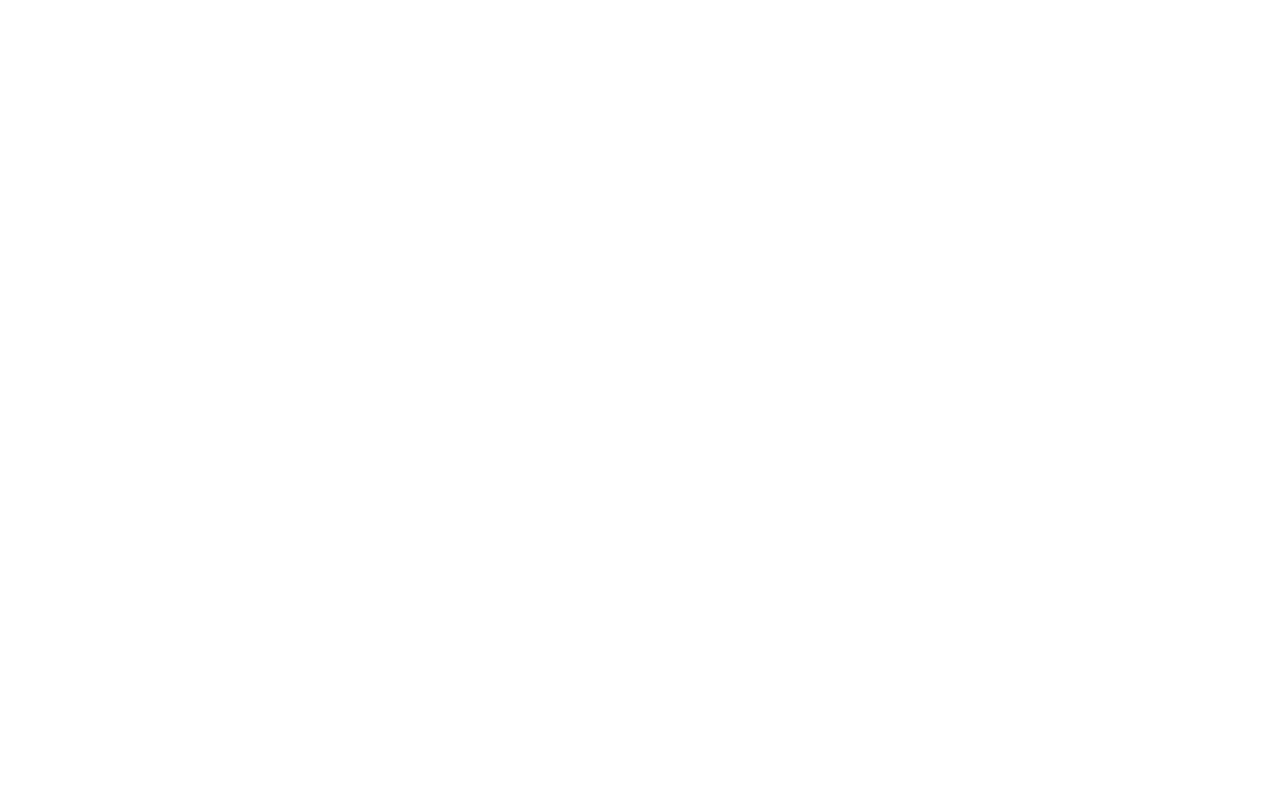
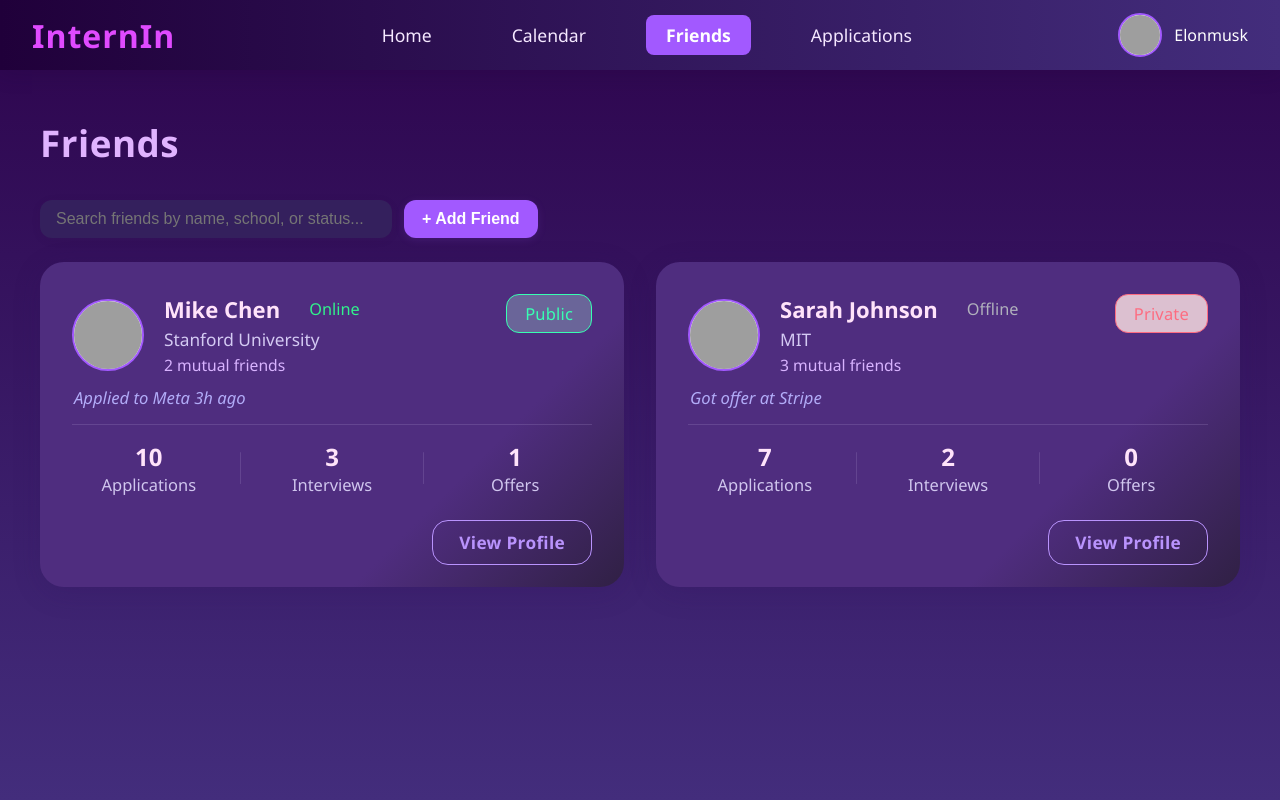
Before and after one commit to Mechamorph1903/Application-Tracker, a Flask app: page /friends in a window 1280 px wide. Before the commit the page is empty. Run offline with Flask 3, Linux system fonts and the light colour scheme; a user stored in the database is signed in; grey boxes are pictures that could not be loaded.

Commit message:
Shippes Friends Page

```diff
--- a/app/static/css/friends.css
+++ b/app/static/css/friends.css
@@ -0,0 +1,326 @@
+body {
+  margin: 0;
+  font-family: 'Segoe UI', 'Arial', sans-serif;
+  background: linear-gradient(to bottom, #2d044d 0%, #432d7c 100%);
+  color: #fff;
+  min-height: 100vh;
+}
+
+.navbar {
+  display: flex;
+  align-items: center;
+  justify-content: space-between;
+  background: linear-gradient(to right, #20003a 0%, #432d7c 100%);
+  padding: 0 32px;
+  height: 70px;
+  box-shadow: 0 4px 20px 0 rgba(30, 0, 51, 0.15);
+}
+
+.navbar-logo {
+  font-size: 2rem;
+  font-weight: bold;
+  color: #e04aff;
+  letter-spacing: 1px;
+}
+
+.navbar-links {
+  display: flex;
+  gap: 40px;
+}
+
+.navbar-links a {
+  color: #f5e8ff;
+  text-decoration: none;
+  font-size: 1.1rem;
+  padding: 8px 20px;
+  border-radius: 8px;
+  transition: background 0.2s;
+}
+
+.navbar-links a.active,
+.navbar-links a:hover {
+  background: #a259ff;
+  color: #fff;
+  font-weight: bold;
+}
+
+.navbar-user {
+  display: flex;
+  align-items: center;
+  gap: 12px;
+}
+
+.avatar {
+  width: 40px;
+  height: 40px;
+  border-radius: 50%;
+  border: 2px solid #a259ff;
+  object-fit: cover;
+  background: #fff;
+}
+
+.username {
+  font-size: 1rem;
+  font-weight: 500;
+}
+
+
+.friends-container {
+  max-width: 1200px;
+  margin: 48px auto 0 auto;
+  padding: 0 24px;
+}
+
+.page-title {
+  font-size: 2.3rem;
+  font-weight: bold;
+  margin-bottom: 32px;
+  letter-spacing: 0.5px;
+  color: #e0b3ff;
+  text-align: left;
+}
+
+.friends-grid {
+  display: grid;
+  grid-template-columns: repeat(auto-fit, minmax(380px, 1fr));
+  gap: 32px;
+}
+
+/* Card container */
+.friend-card {
+  background: linear-gradient(135deg, #4f2d7f 70%, #302044 100%);
+  border-radius: 24px;
+  box-shadow: 0 6px 28px rgba(46, 16, 87, 0.18);
+  padding: 32px 32px 22px 32px;
+  color: #fff;
+  position: relative;
+  display: flex;
+  flex-direction: column;
+  min-width: 340px;
+  transition: transform 0.18s, box-shadow 0.18s;
+}
+
+.friend-card:hover {
+  transform: translateY(-6px) scale(1.025);
+  box-shadow: 0 10px 40px 0 rgba(164, 89, 255, 0.14);
+}
+
+/* Header section: avatar + name + status + privacy badge */
+.friend-main {
+  display: flex;
+  align-items: center;
+  gap: 20px;
+  margin-bottom: 2px;
+}
+
+.friend-avatar {
+  width: 68px;
+  height: 68px;
+  border-radius: 50%;
+  border: 2.5px solid #a259ff;
+  background: #fff;
+  object-fit: cover;
+  flex-shrink: 0;
+}
+
+.friend-info {
+  display: flex;
+  flex-direction: column;
+  justify-content: flex-start;
+  flex: 1;
+  min-width: 0;
+  gap: 3px;
+}
+
+.friend-name-status {
+  display: flex;
+  align-items: center;
+  gap: 13px;
+}
+
+.friend-name {
+  font-size: 1.38rem;
+  font-weight: bold;
+  color: #ffe3fa;
+  margin-right: 4px;
+}
+
+.friend-status {
+  font-size: 1.02rem;
+  font-weight: 500;
+  border-radius: 8px;
+  padding: 2px 12px;
+  background: transparent;
+  color: #31f28c;
+}
+
+.friend-status.offline-dot {
+  color: #b0b0bc;
+}
+
+.friend-school {
+  font-size: 1.08rem;
+  color: #d4caf3;
+  margin-top: 1px;
+}
+
+.friend-mutual {
+  font-size: 0.98rem;
+  color: #d8b3ff;
+}
+
+.privacy-badge {
+  position: absolute;
+  top: 32px;
+  right: 32px;
+  padding: 7px 18px;
+  border-radius: 13px;
+  font-size: 1.03rem;
+  font-weight: 500;
+  background: #d1b3ff22;
+  color: #38ffb2;
+  border: 1.5px solid #38ffb2;
+  letter-spacing: 0.2px;
+  text-align: center;
+}
+.privacy-badge.public {
+  background: #b4ffdf44;
+  color: #38ffb2;
+  border-color: #38ffb2;
+}
+.privacy-badge.private {
+  background: #ffe5e5cc;
+  color: #fd6c81;
+  border-color: #fd6c81;
+}
+
+.friend-card:focus-within {
+  outline: 2.5px solid #b993fd;
+  outline-offset: 4px;
+  box-shadow: 0 0 0 4px #b993fd44;
+}
+
+/* Recent activity + faint separator */
+.friend-activity {
+  color: #b2acf8;
+  font-size: 1.04rem;
+  font-style: italic;
+  margin: 8px 0 0 2px;
+}
+
+.card-separator {
+  border: none;
+  border-top: 1.3px solid #a993ca3b;
+  margin: 15px 0 15px 0;
+}
+
+/* Stats row with faint vertical lines */
+.friend-stats-row {
+  display: flex;
+  justify-content: space-between;
+  align-items: center;
+  gap: 0;
+  margin-bottom: 16px;
+}
+
+.stat-block {
+  flex: 1 1 0;
+  text-align: center;
+}
+
+.stat-number {
+  font-size: 1.5rem;
+  font-weight: bold;
+  color: #ffe3fa;
+}
+
+.stat-label {
+  font-size: 1.03rem;
+  color: #d0c6ee;
+}
+
+.vertical-separator {
+  width: 1.5px;
+  height: 32px;
+  background: #a993ca3b;
+  margin: 0 14px;
+  border-radius: 1px;
+}
+
+/* View Profile Button */
+.profile-btn {
+  align-self: flex-end;
+  margin-top: 8px;
+  padding: 10px 26px;
+  background: transparent;
+  color: #b993fd;
+  border: 1.7px solid #b993fd;
+  border-radius: 16px;
+  font-size: 1.08rem;
+  font-weight: 600;
+  cursor: pointer;
+  transition: background 0.18s, color 0.18s;
+  letter-spacing: 0.3px;
+  transition: background 0.2s, color 0.2s, box-shadow 0.2s;
+  text-decoration: none; /* Removes underline */
+}
+
+.profile-btn:hover {
+  background: #b993fd;
+  color: #3b1366;
+  box-shadow: 0 0 8px 2px #b993fd44;
+}
+
+.profile-btn:focus {
+  outline: 2.5px solid #a259ff;
+  outline-offset: 2px;
+  box-shadow: 0 0 0 4px #a259ff44;
+}
+
+.friends-search-bar {
+  display: flex;
+  gap: 12px;
+  margin-bottom: 24px;
+}
+
+.friends-search-bar input[type="text"] {
+  width: 320px;
+  padding: 10px 16px;
+  border-radius: 12px;
+  border: none;
+  background: #34205d;
+  color: #fff;
+  font-size: 1rem;
+  outline: none;
+  box-shadow: 0 2px 10px rgba(50,20,60,0.08);
+}
+
+.add-friend-btn {
+  padding: 10px 18px;
+  border-radius: 12px;
+  border: none;
+  background: #a259ff;
+  color: #fff;
+  font-size: 1rem;
+  font-weight: 600;
+  cursor: pointer;
+  transition: background 0.18s, box-shadow 0.18s;
+  box-shadow: 0 2px 10px rgba(162,89,255,0.12);
+}
+
+.add-friend-btn:hover {
+  background: #823ee5;
+}
+
+
+@media (max-width: 900px) {
+  .friends-grid {
+    grid-template-columns: 1fr;
+    gap: 22px;
+  }
+  .friend-card {
+    margin: 0 auto;
+    width: 97%;
+    min-width: unset;
+  }
+}
--- a/app/templates/friends.html
+++ b/app/templates/friends.html
@@ -1 +1,124 @@
-	<!-- friends page - implement your own UI here -->
+<!DOCTYPE html>
+<html lang="en">
+<head>
+  <meta charset="UTF-8" />
+  <meta name="viewport" content="width=device-width, initial-scale=1.0"/>
+  <title>Friends | InternIn</title>
+  <link rel="stylesheet" href="../static/css/friends.css">
+</head>
+
+<script>
+  document.getElementById('friend-search').addEventListener('input', function(e) {
+    let filter = e.target.value.toLowerCase();
+    document.querySelectorAll('.friend-card').forEach(function(card) {
+      let text = card.textContent.toLowerCase();
+      card.style.display = text.includes(filter) ? '' : 'none';
+    });
+  });
+</script>
+
+
+<body>
+  <!-- NAVBAR -->
+  <div class="navbar">
+    <div class="navbar-logo">InternIn</div>
+    <div class="navbar-links">
+      <a href="home.html">Home</a>
+      <a href="calendar.html">Calendar</a>
+      <a href="friends.html" class="active">Friends</a>
+      <a href="applications.html">Applications</a>
+    </div>
+    <div class="navbar-user">
+      <img src="https://ui-avatars.com/api/?name=Elon+Musk" alt="User Avatar" class="avatar">
+      <span class="username">Elonmusk</span>
+    </div>
+  </div>
+
+  <!-- FRIENDS GRID -->
+  <div class="friends-container">
+    <h1 class="page-title">Friends</h1>
+
+
+	<div class="friends-search-bar">
+		<input type="text" id="friend-search" placeholder="Search friends by name, school, or status..." autocomplete="off">
+		<button class="add-friend-btn">+ Add Friend</button>
+    </div>
+
+    <div class="friends-grid">
+
+      <!-- Friend Card 1 (Online) -->
+      <div class="friend-card online">
+        <div class="friend-main">
+          <img src="https://ui-avatars.com/api/?name=Mike+Chen" alt="Mike Chen" class="friend-avatar">
+          <div class="friend-info">
+            <div class="friend-name-status">
+              <div class="friend-name">Mike Chen</div>
+              <span class="friend-status online-dot">Online</span>
+            </div>
+            <div class="friend-school">Stanford University</div>
+            <div class="friend-mutual">2 mutual friends</div>
+          </div>
+          <div class="privacy-badge public">Public</div>
+        </div>
+        <div class="friend-activity">Applied to Meta 3h ago</div>
+        <hr class="card-separator">
+        <div class="friend-stats-row">
+          <div class="stat-block">
+            <div class="stat-number">10</div>
+            <div class="stat-label">Applications</div>
+          </div>
+          <div class="vertical-separator"></div>
+          <div class="stat-block">
+            <div class="stat-number">3</div>
+            <div class="stat-label">Interviews</div>
+          </div>
+          <div class="vertical-separator"></div>
+          <div class="stat-block">
+            <div class="stat-number">1</div>
+            <div class="stat-label">Offers</div>
+          </div>
+        </div>
+        <a class="profile-btn" href="profile.html?user=mikechen">View Profile</a>
+      </div>
+
+      <!-- Friend Card 2 (Offline) -->
+      <div class="friend-card offline">
+        <div class="friend-main">
+          <img src="https://ui-avatars.com/api/?name=Sarah+Johnson" alt="Sarah Johnson" class="friend-avatar">
+          <div class="friend-info">
+            <div class="friend-name-status">
+              <div class="friend-name">Sarah Johnson</div>
+              <span class="friend-status offline-dot">Offline</span>
+            </div>
+            <div class="friend-school">MIT</div>
+            <div class="friend-mutual">3 mutual friends</div>
+          </div>
+          <div class="privacy-badge private">Private</div>
+        </div>
+        <div class="friend-activity">Got offer at Stripe</div>
+        <hr class="card-separator">
+        <div class="friend-stats-row">
+          <div class="stat-block">
+            <div class="stat-number">7</div>
+            <div class="stat-label">Applications</div>
+          </div>
+          <div class="vertical-separator"></div>
+          <div class="stat-block">
+            <div class="stat-number">2</div>
+            <div class="stat-label">Interviews</div>
+          </div>
+          <div class="vertical-separator"></div>
+          <div class="stat-block">
+            <div class="stat-number">0</div>
+            <div class="stat-label">Offers</div>
+          </div>
+        </div>
+        <a class="profile-btn" href="profile.html?user=sarahjohnson">View Profile</a>
+      </div>
+
+      <!-- More friend cards can be added in the same format! -->
+
+    </div>
+  </div>
+</body>
+</html>
```
Also changed, not shown: instance/internships.db.
